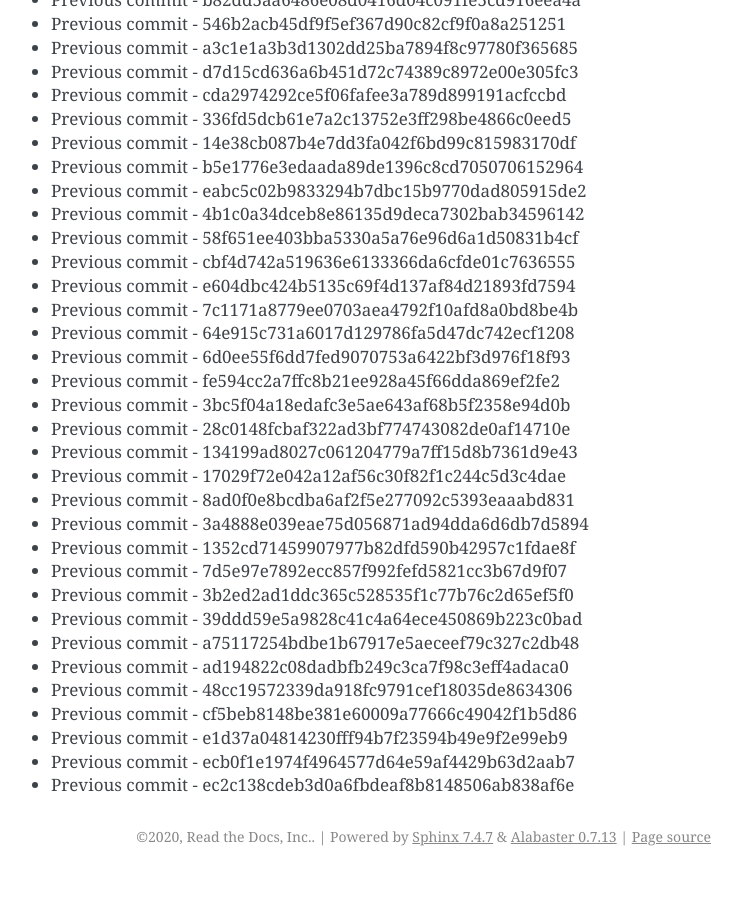
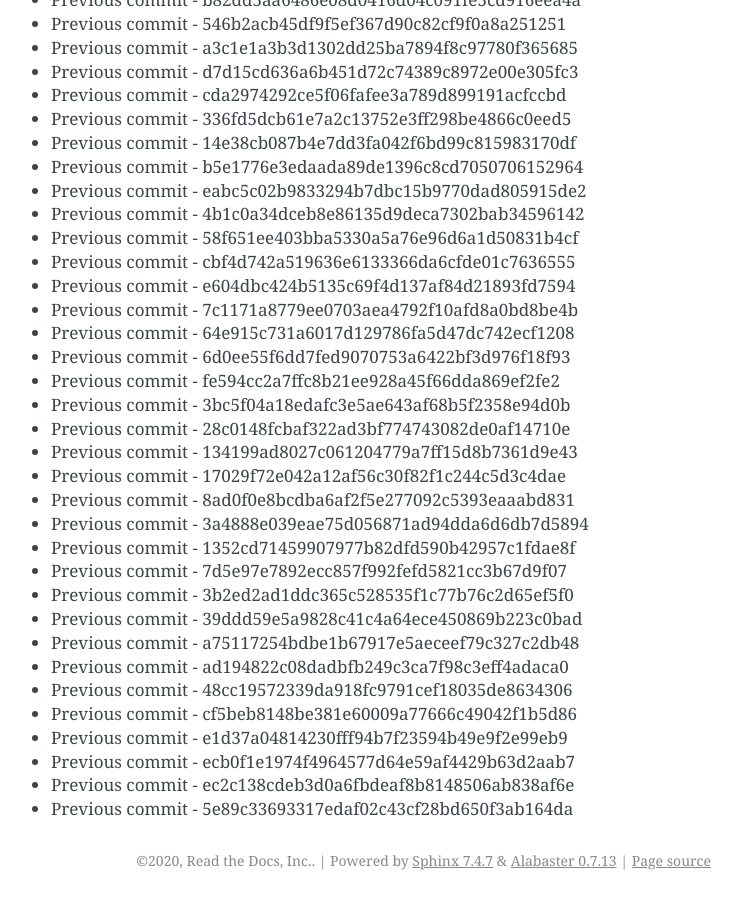
Before and after one commit to readthedocs/rtd-git-stresstest, a Sphinx documentation site: the page built from docs/updates.rst, in a window 1280 px wide and 900 px high, scrolled down 41348 px. Shown: the whole window, without its empty margins (399-1141 px from the left). Built offline with Sphinx 7.4.7, drawn with Linux system fonts in a browser that asks for light colours; before the commit the page ends 42224 px from its top, so only the background shows below that.

Commit message:
Generating commit from previous: 5e89c33693317edaf02c43cf28bd650f3ab164da

```diff
--- a/docs/updates.rst
+++ b/docs/updates.rst
@@ -1769,3 +1769,4 @@ It can be tested for any performance characteristics.
 * Previous commit - e1d37a04814230fff94b7f23594b49e9f2e99eb9
 * Previous commit - ecb0f1e1974f4964577d64e59af4429b63d2aab7
 * Previous commit - ec2c138cdeb3d0a6fbdeaf8b8148506ab838af6e
+* Previous commit - 5e89c33693317edaf02c43cf28bd650f3ab164da
```
